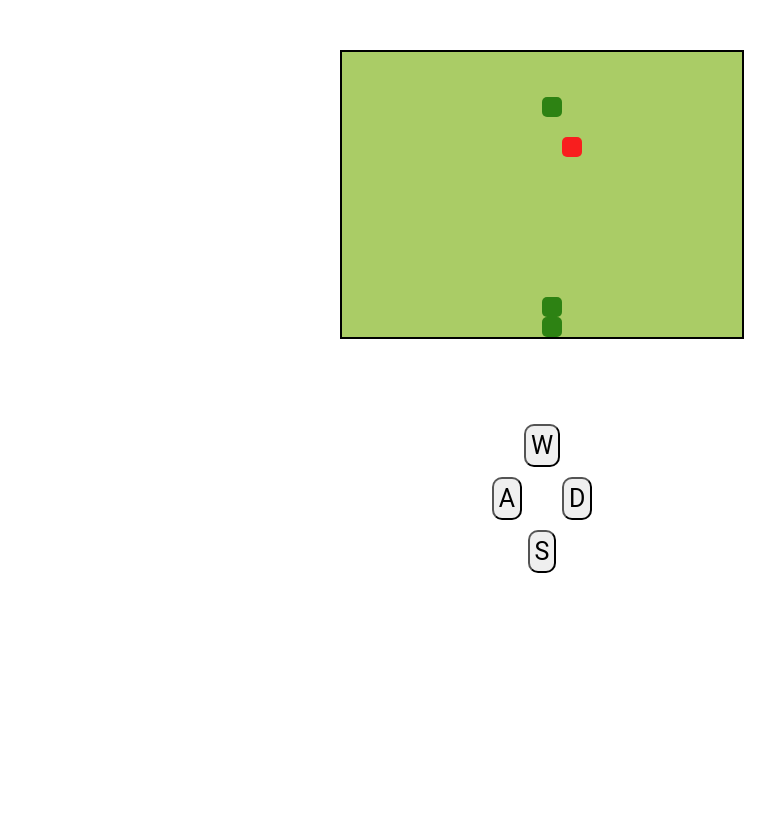
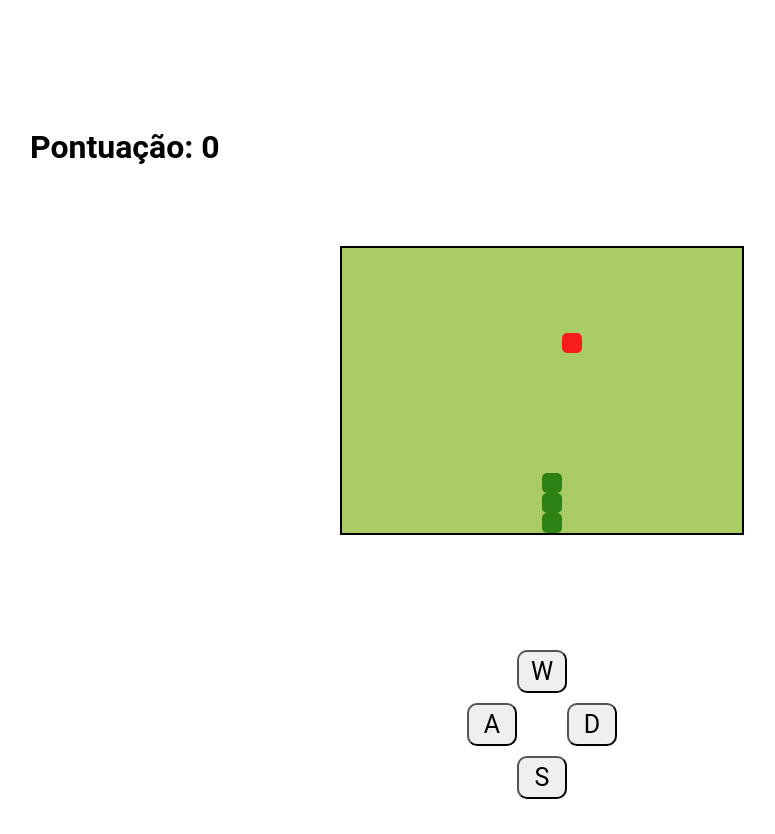
Before and after one commit to Nathan8bits/GameLitleSnake, a plain HTML site: page index.html in a window 1280 px wide. Shown: the whole page, without its empty margins (98-873 px from the left). Before the commit the page ends 800 px from the top, so only its background shows below. Drawn offline with Linux system fonts and the light colour scheme.

Commit message:
ultima versao, gambiarra pra resolver bug de dorp da cauda

```diff
--- a/css/style.css
+++ b/css/style.css
@@ -4,10 +4,15 @@
     font-family: 'roboto', sans-serif;
 }
 
+h1{
+    margin-top: 10%;
+    margin-left: 10%;
+}
 
 button {
     padding: 5px;
     margin: 5px;
+    width: 50px;
     font-size: 25px;
     border-radius: 10px;
 }
@@ -19,15 +24,16 @@ button {
 }
 
 .btnA {
-    margin-right: 20px;
+    margin-right: 25px;
 }
 
 .btnD {
-    margin-left: 20px;
+    margin-left: 25px;
 }
 
 .controle {
     padding: 30px;
+    margin-top: 10vh;
 }
 
 
@@ -38,12 +44,13 @@ table{
 
 td{
     padding: 10px;
+
 }
 
 section {
     background-color:#AACC66;
     width: 400px;
-    margin: 50px;
+    margin-top: 10vh;
     border: 2px solid black;
 }
 
--- a/index.html
+++ b/index.html
@@ -11,6 +11,8 @@
     <script src="./js/main.js" defer></script>
 </head>
 <body>
+    <h1 class="pontuacao">Pontuação:</h1>
+
     <div class="centralizar">
         <section class="game">
 
--- a/js/main.js
+++ b/js/main.js
@@ -5,7 +5,13 @@ let tamX = 14; //linhas, colunas  10, 6
 //variavel de controle
 let run = true;
 
-let tamCobra = 3;
+let tamCobra = 4;
+const pontuacao = document.querySelector(".pontuacao");
+function exibirPontuacao(tam) {
+    pontuacao.innerHTML = `Pontuação: ${tam*5}`
+}
+
+
 let ultimaTecla = 's'; //baixo 's', cima 'w', esquerda 'a
 let comida = [2];
 comida[0] = 15;
@@ -28,15 +34,19 @@ let celulaTd = document.querySelectorAll(".celulaTd");
     cobra[0][0] = parseInt(tamY/2);//y
     cobra[0][1] = 2;//x
     cobra[1][0] = parseInt(tamY/2);
-    cobra[1][1] = 1;
+    cobra[1][1] = 2;
     cobra[2][0] = parseInt(tamY/2) ;
-    cobra[2][1] = 0;
+    cobra[2][1] = 1;
+    cobra[3][0] = parseInt(tamY/2) ;
+    cobra[3][1] = 0;
     console.log(cobra);
 
     console.log(ultimaTecla);
+
     posicionarCobra();
     gerarComida();
     posicionarComida();
+    exibirPontuacao(0);
 
 })()
 
@@ -47,7 +57,7 @@ setInterval(() => {
         proxFrame();
         //console.log("frame");
     }
-}, 200);
+}, 230);
 
 
 function proxFrame()
@@ -59,17 +69,14 @@ function proxFrame()
 
         direcao();
 
-        //console.log(cobra[0][1])
-
-
         if( cobra[0][0] >= 0
             && cobra[0][0] < tamY
             && cobra[0][1] >= 0
             && cobra[0][1] < tamX
             && !verificarColisaoSelf(cobra[0])
             ) {
+                celulaTd[cobra[tamCobra-1][1]*tamY + cobra[tamCobra-1][0]].classList.remove("vida");
 
-                celulaTd[cobra[tamCobra-1][1]*tamY + cobra[tamCobra-1][0]].classList.remove("vida");
                 for(let i = tamCobra - 1; i > 0; i--) {
                     cobra[i][0] = cobra[i-1][0];
                     cobra[i][1] = cobra[i-1][1];
@@ -81,7 +88,13 @@ function proxFrame()
                 console.log("PAREDE")
             }
 
-            colidiuComida();
+            if(tamCobra < tamX*tamY) {
+                colidiuComida();
+            }
+            else if (tamCobra == tamX*tamY) {
+                console.log("vc venceu")
+                run = false;
+            }
 
 
             //celulaTd[cobra[tamCobra-1][1]*tamY + cobra[tamCobra-1][0]].classList.remove("vida")
@@ -127,12 +140,9 @@ function colidiuComida() {
         cobra[0][0] = comida[0];
         cobra[0][1] = comida[1];
 
-        if(tamCobra <= tamX*tamY) {
-            gerarComida();
-        }
-        else if (tamCobra == tamX*tamY) {
-            console.log("vc venceu")
-        }
+        gerarComida();
+
+        exibirPontuacao(tamCobra-3);
 
         let newParte = [2];
         cobra.push(newParte);
```
